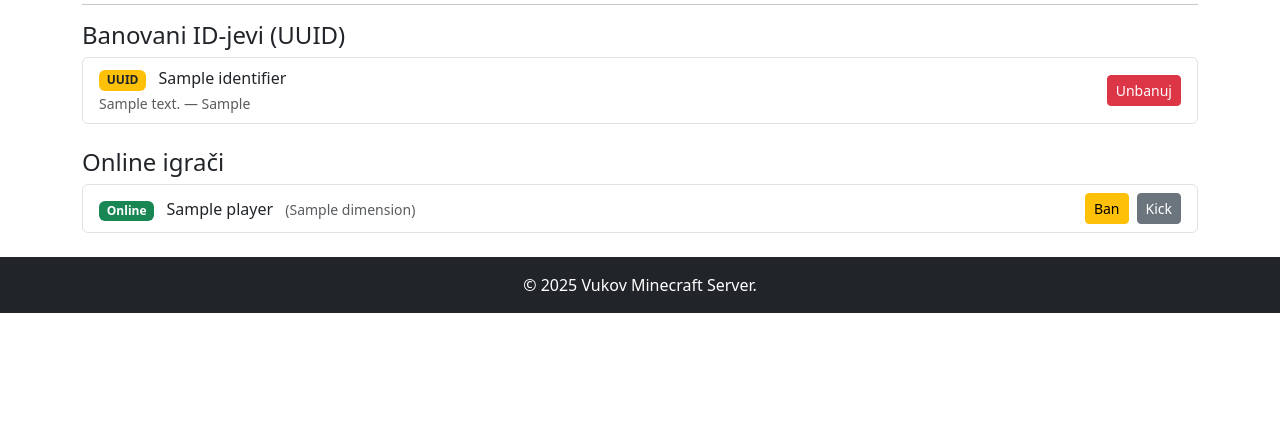
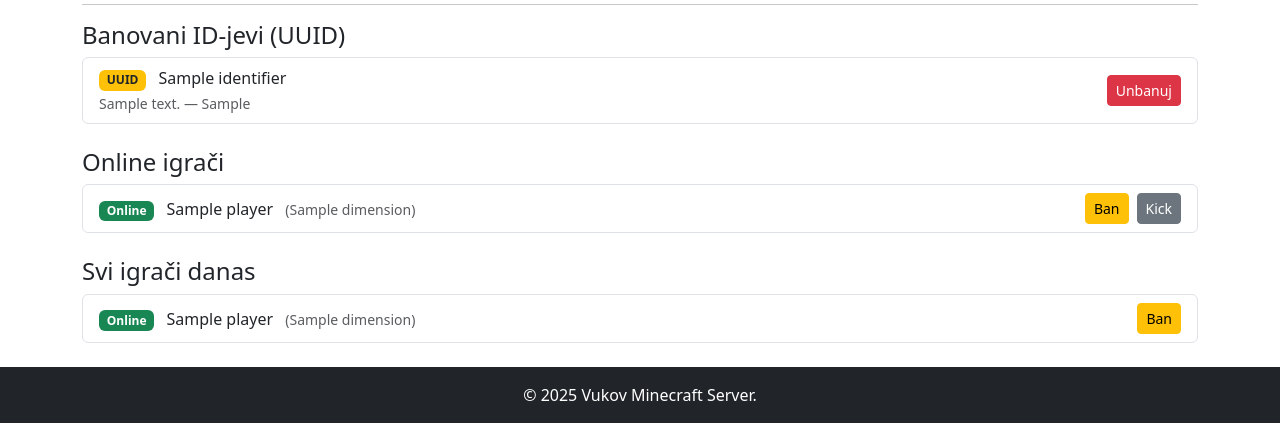
Before and after one commit to aleksandarristic/mc_dash, a FastAPI app: template app/templates/admin/banlist_dashboard.html in a window 1280 px wide. Shown: the part 609-1032 px from the top of the page. Before the commit the page ends 922 px from the top, so only its background shows below. Run offline with FastAPI, Linux system fonts and the light colour scheme; the template is opened without the code that fills it: most values are stand-ins (such as "Sample title", 1, 10 or a date in 2020).

Commit message:
Working on banlist dashboard

```diff
--- a/app/templates/admin/banlist_dashboard.html
+++ b/app/templates/admin/banlist_dashboard.html
@@ -116,4 +116,29 @@
 {% else %}
 <p class="text-muted">Nema igrača trenutno online.</p>
 {% endif %}
+
+<h4 class="mt-4">Svi igrači danas</h4>
+{% if players_today %}
+<ul class="list-group mb-3">
+    {% for player in players_today %}
+    <li class="list-group-item d-flex justify-content-between align-items-center">
+        <span>
+            <span class="badge bg-success me-2">Online</span> {{ player.name }}
+            {% if player.dimension %}
+            <small class="ms-2 text-muted">({{ player.dimension }})</small>
+            {% endif %}
+        </span>
+        <div class="d-flex gap-2">
+            <form method="POST" action="{{ url_for('admin_ban_player') }}">
+                <input type="hidden" name="player" value="{{ player.name }}">
+                <button class="btn btn-sm btn-warning" type="submit">Ban</button>
+            </form>
+        </div>
+    </li>
+    {% endfor %}
+</ul>
+{% else %}
+<p class="text-muted">Nema igrača trenutno online.</p>
+{% endif %}
+
 {% endblock %}
```
Also changed, not shown: app/admin/views.py (+15 -2 lines), app/views.py (+0 -10 lines).
